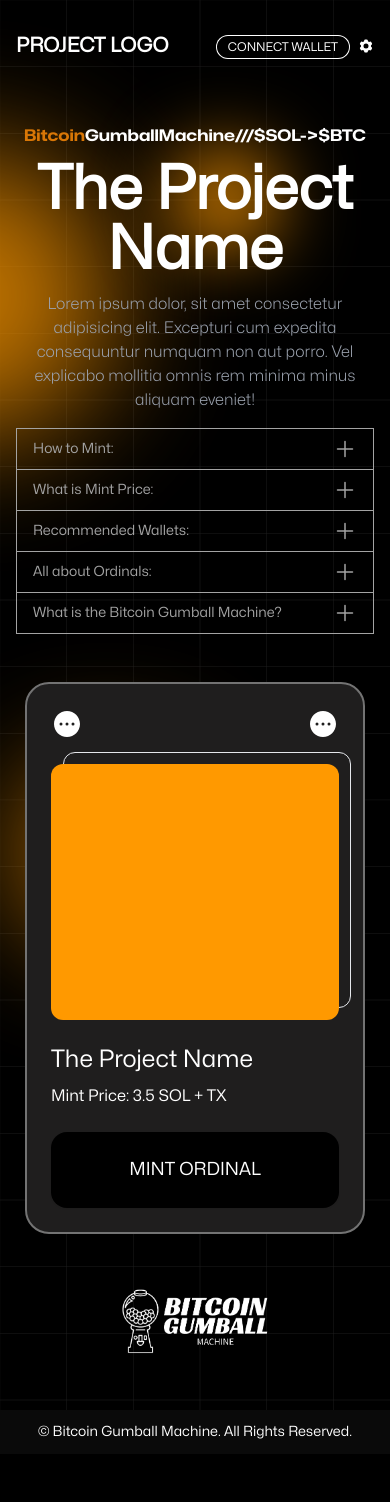
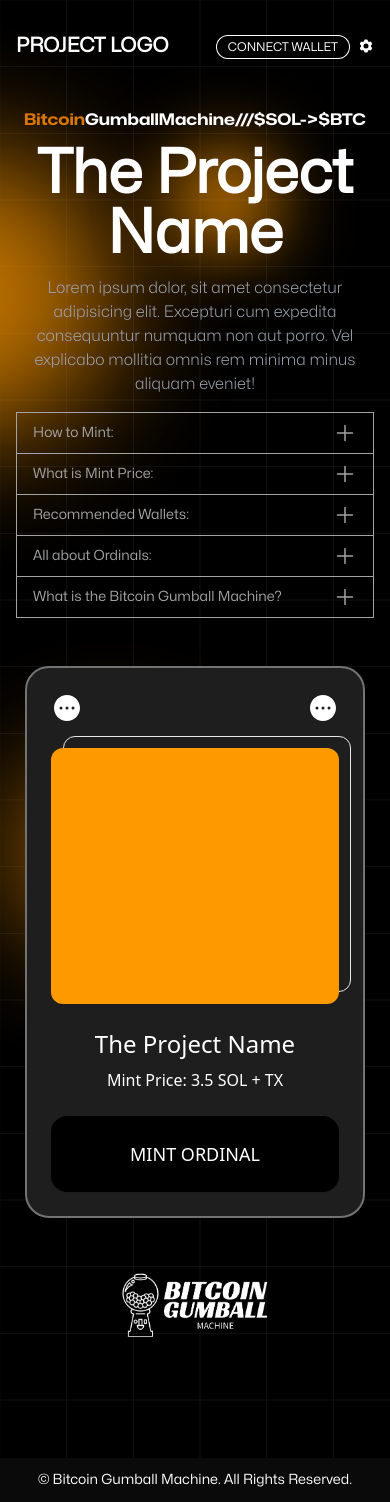
Before and after one commit to AlexMNet/bitcoin-gumball2, a React (Vite) app: page / in a window 390 px wide. Before the commit the page ends 1454 px from the top, so only its background shows below. Built offline with nearby package versions, Linux system fonts and the light colour scheme.

Commit message:
clean up root layout

```diff
--- a/src/App.tsx
+++ b/src/App.tsx
@@ -1,12 +1,6 @@
-import {
-  Cog6ToothIcon,
-  EllipsisHorizontalCircleIcon,
-} from '@heroicons/react/24/solid';
-import Navbar from './components/Navbar';
 import Accordion from './components/Accordion';
 import SignMessage from './components/SignMessage';
 import MintMessage from './components/MintMessage';
-import { useState } from 'react';
 import RootLayout from './layouts/RootLayout';
 import {
   createBrowserRouter,
--- a/src/components/Navbar.tsx
+++ b/src/components/Navbar.tsx
@@ -3,8 +3,8 @@
 
 const Navbar = () => {
   return (
-    <nav className="font-mona">
-      <div className="max-w-screen-2xl mx-auto px-4">
+    <nav>
+      <div className="max-w-screen-2xl mx-auto px-4 font-mona">
         <div className="flex py-8 justify-between items-center">
           <div>
             <NavLink to="/">
--- a/src/layouts/RootLayout.tsx
+++ b/src/layouts/RootLayout.tsx
@@ -11,31 +11,24 @@
     <div className="relative flex flex-col min-h-screen bg-black bg-grid-pattern overflow-y-hidden">
       <BackgroundBlobs />
       <div className="flex flex-col min-h-screen z-0">
-        {/* NavBar */}
         <Navbar />
-        {/* Body */}
         <main className="flex flex-col grow">
           {/* Center Content */}
-          <div className="mt-4 sm:mt-20">
+          <div className="p-4 md:p-12 text-center lg:text-left">
             <div className="container mx-auto">
-              <div className="grid lg:grid-cols-2 text-white gap-8">
-                {/* Left Side */}
-                <div className="p-4">
-                  <div className="text-center lg:text-left">
-                    <Header />
-                    <div className="mt-4">
-                      <Outlet />
-                    </div>
+              <div className="grid lg:grid-cols-2 gap-12 text-white">
+                <div className="md:mt-12">
+                  <Header />
+                  <div className="mt-4">
+                    {/* Outlet is where the Accordion, SignMessage or MintMessage is rendered by the router in App.tsx */}
+                    <Outlet />
                   </div>
                 </div>
-                {/* Right Side */}
-                <div className="px-4 flex justify-center lg:justify-end font-mona">
-                  <div className="flex flex-col justify-center items-center">
-                    {/* Card */}
+                <div className="mb-12 lg:mb-0 flex justify-center lg:justify-end">
+                  <div>
                     <Card />
-                    {/* BitCoin Gumball Icon */}
                     <img
-                      className="w-44 h-44"
+                      className="w-44 h-44 mx-auto"
                       src={GumballIcon}
                       alt="gumball logo"
                     />
@@ -45,7 +38,6 @@
             </div>
           </div>
         </main>
-        {/* Footer */}
         <Footer />
       </div>
     </div>
```
